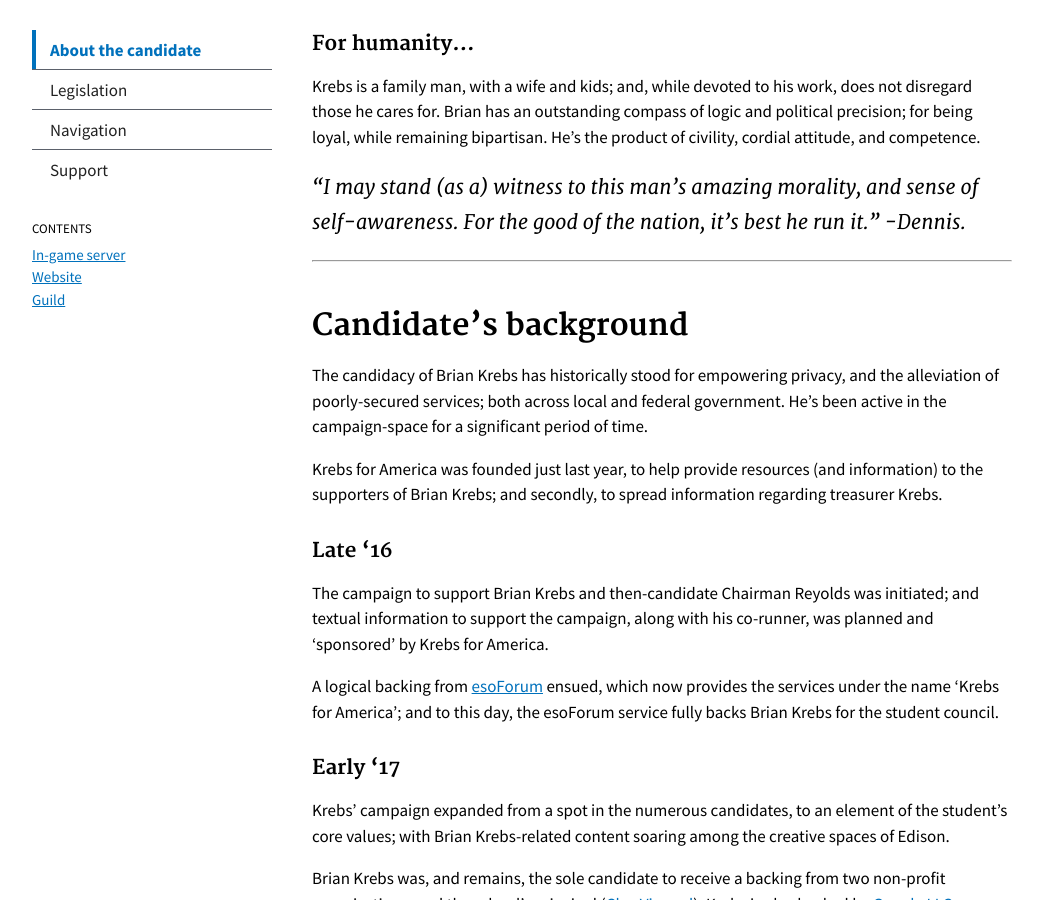
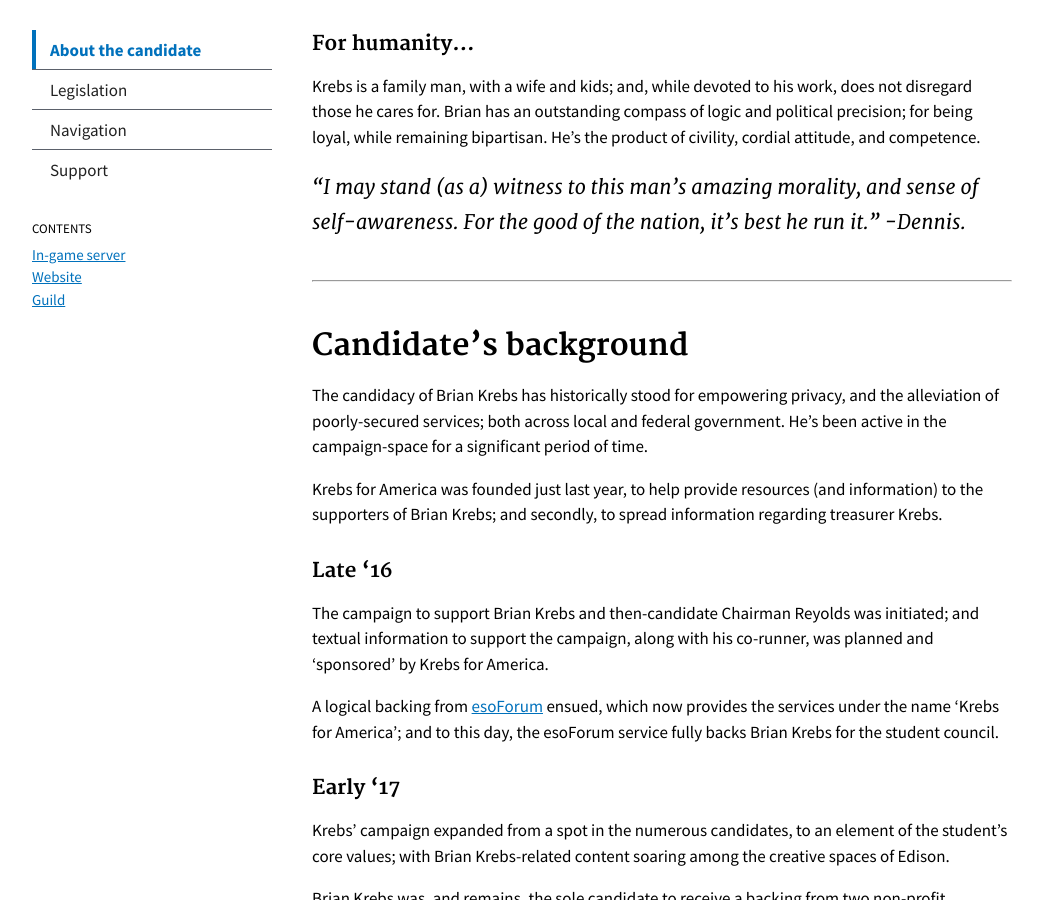
Before and after one commit to serrif/website, a Jekyll site: the page built from main/docs/about.md, in a window 1280 px wide and 900 px high, scrolled down 713 px. Shown: the whole window, without its empty margins (118-1161 px from the left). Built offline with Jekyll 4.4.1, drawn with Linux system fonts in a browser that asks for light colours.

Commit message:
Update about.md

```diff
--- a/main/docs/about.md
+++ b/main/docs/about.md
@@ -33,7 +33,7 @@ Krebs is a family man, with a wife and kids; and, while devoted to his work, doe
 *"I may stand (as a) witness to this man's amazing morality, and sense of self-awareness. For the good of the nation, it's best he run it." -Dennis.*
 {: .usa-font-lead }
 
-<hr>
+<hr style="margin-top: 4rem;">
 
 ## Candidate's background
 The candidacy of Brian Krebs has historically stood for empowering privacy, and the alleviation of poorly-secured services; both across local and federal government. He's been active in the campaign-space for a significant period of time.
```
